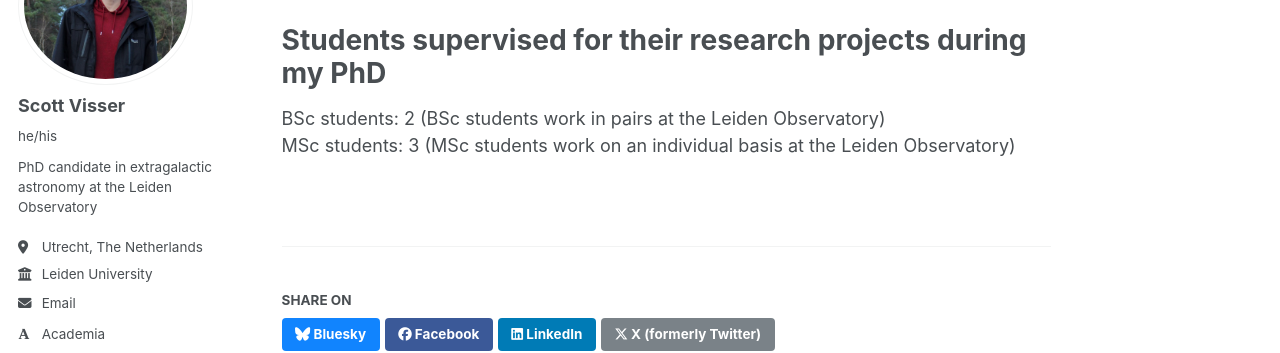
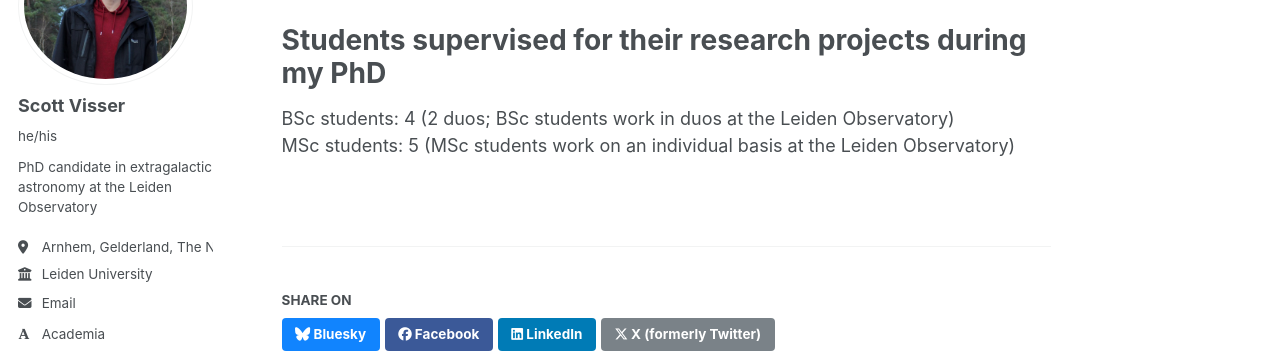
Before and after one commit to ScottV19/ScottV19.github.io, a Jekyll site: the page built from _teaching-outreach/student_supervision.md, in a window 1280 px wide and 1019 px high. Shown: the part 172-525 px from the top of the window. Built offline with Jekyll 4.4.1, drawn with Linux system fonts in a browser that asks for light colours; some web fonts are replaced.

Commit message:
Minor updates 23-02-2026

```diff
--- a/_config.yml
+++ b/_config.yml
@@ -26,7 +26,7 @@ author:
   name             : "Scott Visser"
   pronouns         : "he/his" # example: "she/her"
   bio              : "PhD candidate in extragalactic astronomy at the Leiden Observatory"
-  location         : "Utrecht, The Netherlands"
+  location         : "Arnhem, Gelderland, The Netherlands"
   employer         : "Leiden University"
   uri              : # URL
   email            : "visserscott@strw.leidenuniv.nl"
--- a/_teaching-outreach/student_supervision.md
+++ b/_teaching-outreach/student_supervision.md
@@ -4,11 +4,11 @@ collection: teaching-outreach
 type: "Student Supervision"
 permalink: /teaching-outreach/student_supervision
 venue: "Leiden University, Leiden Observatory"
-date: 2025-01-01
+#date: 2025-01-01
 location: "Leiden, The Netherlands"
 ---
 
 Students supervised for their research projects during my PhD
 ======
-BSc students: 2 (BSc students work in pairs at the Leiden Observatory) <br>
-MSc students: 3 (MSc students work on an individual basis at the Leiden Observatory)
+BSc students: 4 (2 duos; BSc students work in duos at the Leiden Observatory) <br>
+MSc students: 5 (MSc students work on an individual basis at the Leiden Observatory)
```
Also changed, not shown: _teaching-outreach/TA_tasks.md (+1 -1 lines).
